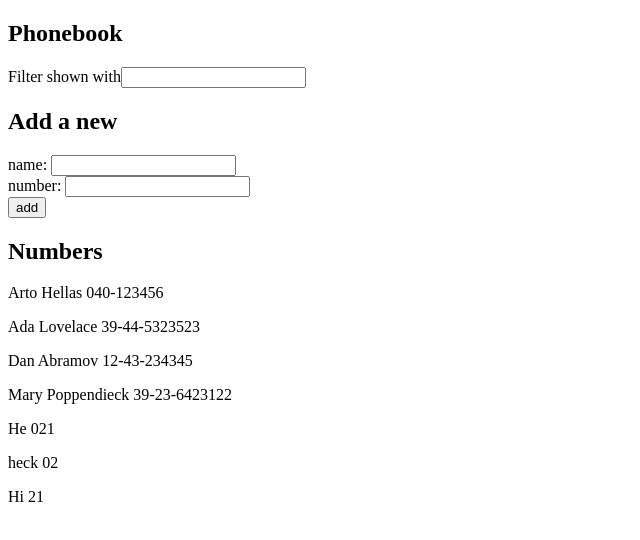
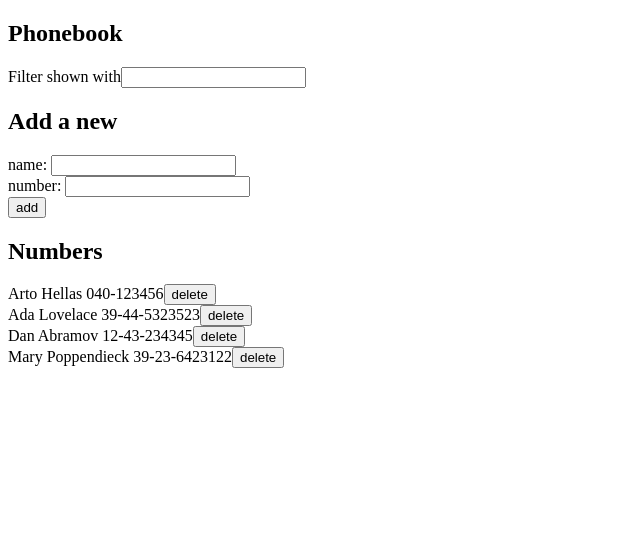
Before and after one commit to nandappputra/FullStackOpen, a React (Create React App) app in the folder part2/phonebook/: page / in a window 1280 px wide. Shown: the top 540 px of the page, without its empty margins (0-640 px from the left). Built offline with nearby package versions, Linux system fonts and the light colour scheme; data requests are answered from the project's data file.

Commit message:
Added Exercise 2.17

```diff
--- a/part2/phonebook/db.json
+++ b/part2/phonebook/db.json
@@ -19,21 +19,6 @@
       "name": "Mary Poppendieck",
       "number": "39-23-6423122",
       "id": 4
-    },
-    {
-      "name": "He",
-      "number": "021",
-      "id": 5
-    },
-    {
-      "name": "heck",
-      "number": "02",
-      "id": 6
-    },
-    {
-      "name": "Hi",
-      "number": "21",
-      "id": 7
     }
   ]
 }
--- a/part2/phonebook/src/App.js
+++ b/part2/phonebook/src/App.js
@@ -26,6 +26,20 @@ const App = () => {
 
   const numberHandler = (event) => {
     setNewNumber(event.target.value)
+  }
+
+  const deleteHandler = (event) => {
+    console.log(persons)
+    if(window.confirm(`Delete ${event.target.getAttribute('contactname')}?`)){
+      let contactID = Number(event.target.getAttribute('contactid'))
+      console.log(contactID)
+      contactService.deleteContact(contactID).then( () =>{
+        let a=persons.filter( (person) => (person.id!==contactID))
+        console.log(a)
+        setPersons(a)
+      })
+
+    }
   }
 
   const updateSearch = (event) => {
@@ -63,7 +77,7 @@ const App = () => {
       <h2>Add a new</h2>
       <PersonForm saveContact={saveContact} newName={newName} nameHandler={nameHandler} newNumber={newNumber} numberHandler={numberHandler} />
       <h2>Numbers</h2>
-      <Persons persons={persons} searchQuery={searchQuery} />
+      <Persons persons={persons} searchQuery={searchQuery} deleteHandler={deleteHandler} />
     </div>
   )
 }
--- a/part2/phonebook/src/components/Persons.js
+++ b/part2/phonebook/src/components/Persons.js
@@ -1,10 +1,12 @@
 import React from "react";
 
-const Persons = ({persons,searchQuery}) => {
+const Persons = ({persons,searchQuery,deleteHandler}) => {
     return(
         <>
         {persons.filter( (person)=> person.name.toLowerCase().includes(searchQuery)).map( (person) =>
-            <p key={person.name}>{person.name} {person.number}</p>
+            <div key={person.name} >{person.name} {person.number}
+                <button onClick={deleteHandler} contactid={person.id} contactname={person.name}>delete</button>
+            </div>
           )}
         </>
     )
--- a/part2/phonebook/src/services/contactService.js
+++ b/part2/phonebook/src/services/contactService.js
@@ -12,6 +12,11 @@ const getAllContacts = () =>{
     return req.then((resp) => resp.data)
   }
 
-  let contactService = {getAllContacts, addContact}
+  const deleteContact = (id) =>{
+    let req = axios.delete(baseUrl+`/${id}`)
+    return req.then((resp) => resp.data)
+  }
+
+  let contactService = {getAllContacts, addContact, deleteContact}
 
   export default contactService
```
